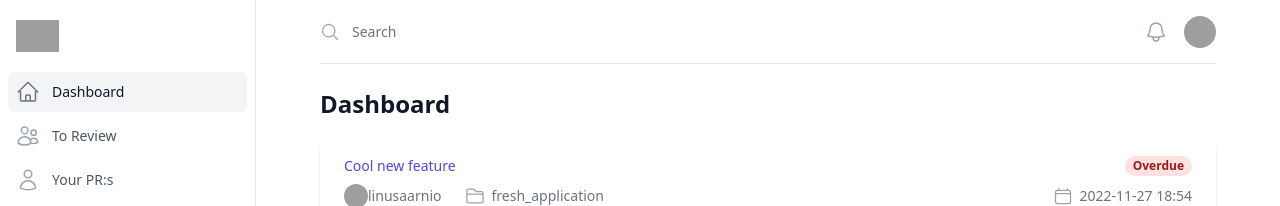
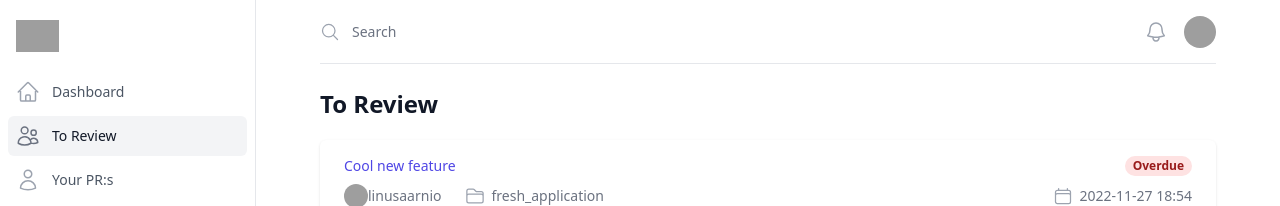
Before and after one commit to linusaarnio/reviewtime, a React (Create React App) app in the folder frontend/: page /reviewing in a window 1280 px wide. Shown: the top 206 px of the page. Built offline with nearby package versions, Linux system fonts and the light colour scheme; grey boxes are pictures that could not be loaded.

Commit message:
Make active menu item and header text dynamic

```diff
--- a/frontend/src/routes/root.tsx
+++ b/frontend/src/routes/root.tsx
@@ -1,4 +1,4 @@
-import { Fragment, useState } from "react";
+import { Fragment, useEffect, useState } from "react";
 import { Dialog, Menu, Transition } from "@headlessui/react";
 import {
   Bars3BottomLeftIcon,
@@ -15,20 +15,20 @@ import {
   UsersIcon,
   XMarkIcon,
 } from "@heroicons/react/24/outline";
-import { Outlet, useLoaderData } from "react-router-dom";
+import { Outlet, useLoaderData, useLocation } from "react-router-dom";
 import { classNames } from "../utils";
 
 const navigation = [
-  { name: "Dashboard", href: "/", icon: HomeIcon, current: true },
-  { name: "To Review", href: "reviewing", icon: UsersIcon, current: false },
-  { name: "Your PR:s", href: "#", icon: UserIcon, current: false },
+  { name: "Dashboard", href: "/", icon: HomeIcon },
+  { name: "To Review", href: "/reviewing", icon: UsersIcon },
+  { name: "Your PR:s", href: "#", icon: UserIcon },
 ];
 
 const userNavigation = [
-  { name: 'Your Profile', href: '#' },
-  { name: 'Settings', href: '#' },
-  { name: 'Sign out', href: '#' },
-]
+  { name: "Your Profile", href: "#" },
+  { name: "Settings", href: "#" },
+  { name: "Sign out", href: "#" },
+];
 
 interface Data {
   profile: {
@@ -39,15 +39,29 @@ interface Data {
 }
 
 export const rootLoader: () => Promise<Data> = async () => {
-  return { profile: { name: "Linus Aarnio", avatarUrl: "https://avatars.githubusercontent.com/u/42450444?v=4" }, organization: "LiU" };
+  return {
+    profile: { name: "Linus Aarnio", avatarUrl: "https://avatars.githubusercontent.com/u/42450444?v=4" },
+    organization: "LiU",
+  };
 };
 
 export default function PageRoot() {
   const [sidebarOpen, setSidebarOpen] = useState(false);
+  const [headerText, setHeaderText] = useState("");
   const data = useLoaderData() as Data;
+  let location = useLocation();
+
+  useEffect(() => {
+    const currentPage = navigation.find((page) => page.href === location.pathname);
+    if (currentPage === undefined) {
+      setHeaderText("");
+    } else {
+      setHeaderText(currentPage.name);
+    }
+  }, [location]);
+
   return (
     <>
-
       <div>
         <Transition.Root show={sidebarOpen} as={Fragment}>
           <Dialog as="div" className="relative z-40 md:hidden" onClose={setSidebarOpen}>
@@ -108,16 +122,18 @@ export default function PageRoot() {
                           key={item.name}
                           href={item.href}
                           className={classNames(
-                            item.current
-                              ? 'bg-gray-100 text-gray-900'
-                              : 'text-gray-600 hover:bg-gray-50 hover:text-gray-900',
-                            'group rounded-md py-2 px-2 flex items-center text-base font-medium'
+                            item.href === location.pathname
+                              ? "bg-gray-100 text-gray-900"
+                              : "text-gray-600 hover:bg-gray-50 hover:text-gray-900",
+                            "group rounded-md py-2 px-2 flex items-center text-base font-medium"
                           )}
                         >
                           <item.icon
                             className={classNames(
-                              item.current ? 'text-gray-500' : 'text-gray-400 group-hover:text-gray-500',
-                              'mr-4 flex-shrink-0 h-6 w-6'
+                              item.href === location.pathname
+                                ? "text-gray-500"
+                                : "text-gray-400 group-hover:text-gray-500",
+                              "mr-4 flex-shrink-0 h-6 w-6"
                             )}
                             aria-hidden="true"
                           />
@@ -153,14 +169,16 @@ export default function PageRoot() {
                     key={item.name}
                     href={item.href}
                     className={classNames(
-                      item.current ? 'bg-gray-100 text-gray-900' : 'text-gray-600 hover:bg-gray-50 hover:text-gray-900',
-                      'group rounded-md py-2 px-2 flex items-center text-sm font-medium'
+                      item.href === location.pathname
+                        ? "bg-gray-100 text-gray-900"
+                        : "text-gray-600 hover:bg-gray-50 hover:text-gray-900",
+                      "group rounded-md py-2 px-2 flex items-center text-sm font-medium"
                     )}
                   >
                     <item.icon
                       className={classNames(
-                        item.current ? 'text-gray-500' : 'text-gray-400 group-hover:text-gray-500',
-                        'mr-3 flex-shrink-0 h-6 w-6'
+                        item.href === location.pathname ? "text-gray-500" : "text-gray-400 group-hover:text-gray-500",
+                        "mr-3 flex-shrink-0 h-6 w-6"
                       )}
                       aria-hidden="true"
                     />
@@ -217,11 +235,7 @@ export default function PageRoot() {
                     <div>
                       <Menu.Button className="flex max-w-xs items-center rounded-full text-sm focus:outline-none focus:ring-2 focus:ring-indigo-500 focus:ring-offset-2">
                         <span className="sr-only">Open user menu</span>
-                        <img
-                          className="h-8 w-8 rounded-full"
-                          src={data.profile.avatarUrl}
-                          alt=""
-                        />
+                        <img className="h-8 w-8 rounded-full" src={data.profile.avatarUrl} alt="" />
                       </Menu.Button>
                     </div>
                     <Transition
@@ -240,8 +254,8 @@ export default function PageRoot() {
                               <a
                                 href={item.href}
                                 className={classNames(
-                                  active ? 'bg-gray-100' : '',
-                                  'block py-2 px-4 text-sm text-gray-700'
+                                  active ? "bg-gray-100" : "",
+                                  "block py-2 px-4 text-sm text-gray-700"
                                 )}
                               >
                                 {item.name}
@@ -259,7 +273,7 @@ export default function PageRoot() {
             <main className="flex-1">
               <div className="py-6">
                 <div className="px-4 sm:px-6 md:px-0">
-                  <h1 className="text-2xl font-semibold text-gray-900">Dashboard</h1>
+                  <h1 className="text-2xl font-semibold text-gray-900">{headerText}</h1>
                 </div>
                 <div className="px-4 sm:px-6 md:px-0">
                   <Outlet />
@@ -269,5 +283,6 @@ export default function PageRoot() {
           </div>
         </div>
       </div>
-    </>  );
+    </>
+  );
 }
```
